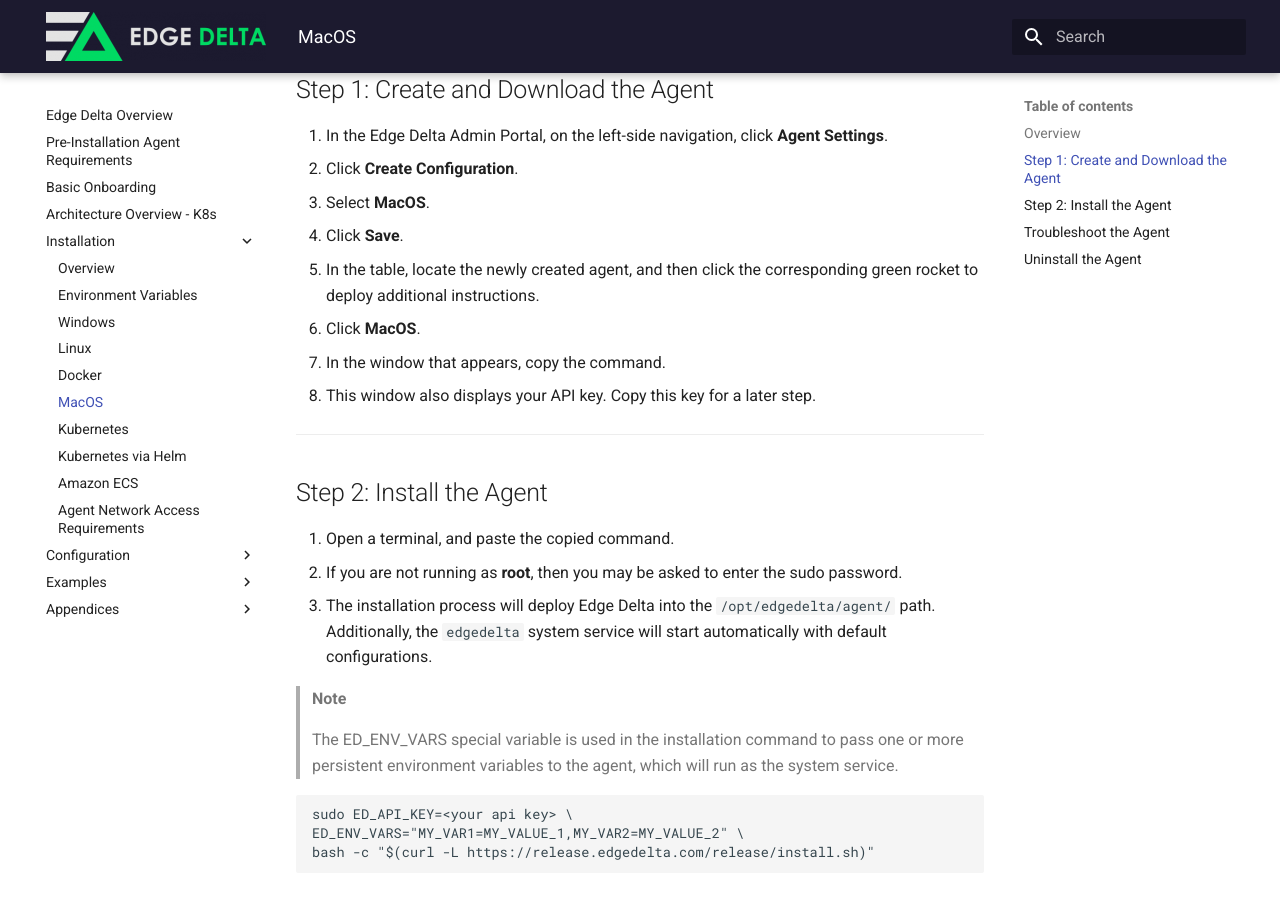
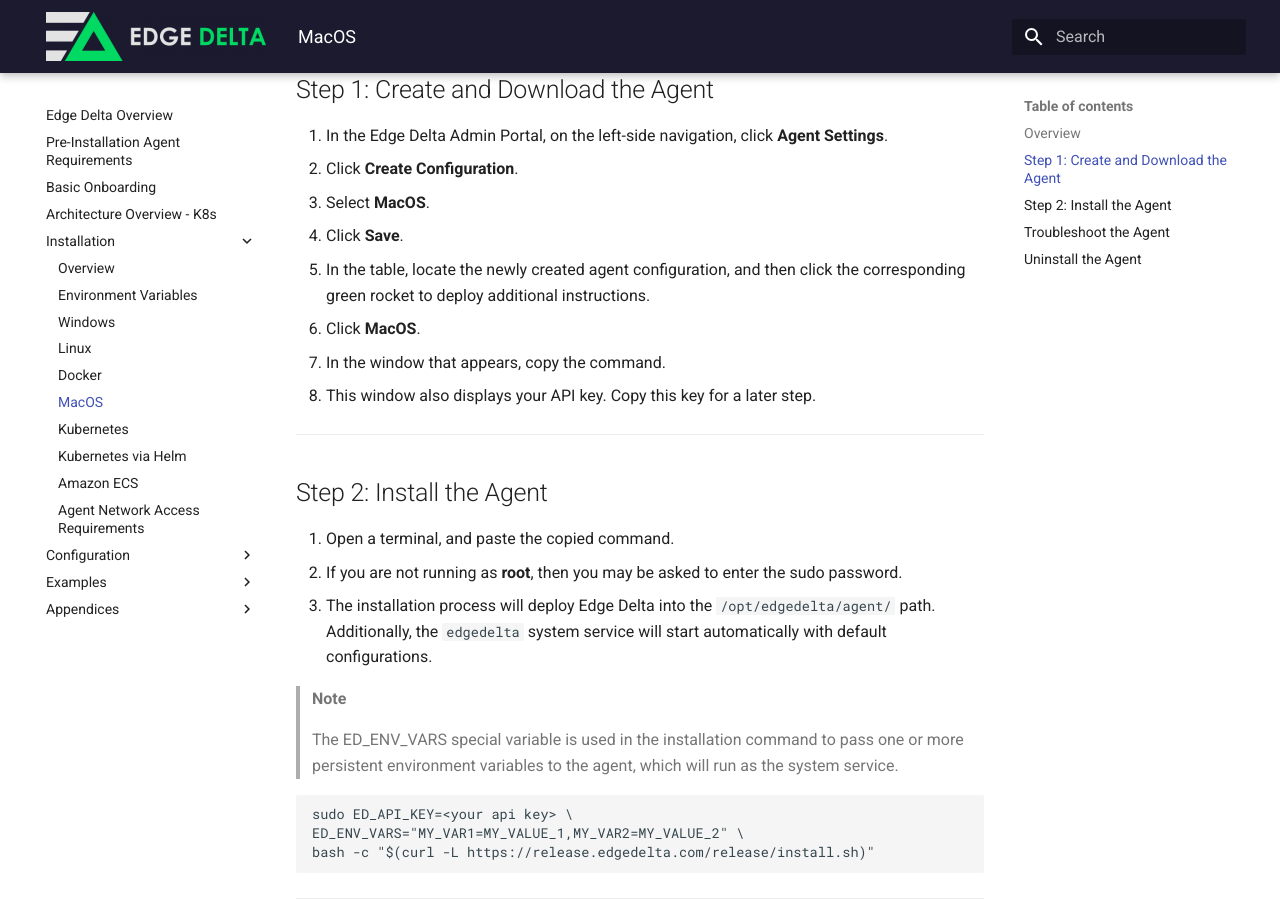
Before and after one commit to edgedelta/docs, an MkDocs documentation site: the page built from docs/installation/macos.md, in a window 1280 px wide and 900 px high, scrolled down 410 px. Built offline with MkDocs 1.6.1 and Material for MkDocs 9.7.7, drawn with Linux system fonts in a browser that asks for light colours.

Commit message:
Update macos.md

````diff
--- a/docs/installation/macos.md
+++ b/docs/installation/macos.md
@@ -22,7 +22,7 @@ You can use this document to learn how to install the Edge Delta Agent for your
 2. Click **Create Configuration**.
 3. Select **MacOS**.
 4. Click **Save**.
-5. In the table, locate the newly created agent, and then click the corresponding green rocket to deploy additional instructions.
+5. In the table, locate the newly created agent configuration, and then click the corresponding green rocket to deploy additional instructions.
 6. Click **MacOS**.
 7. In the window that appears, copy the command.
   - This window also displays your API key. Copy this key for a later step.
@@ -47,6 +47,8 @@ ED_ENV_VARS="MY_VAR1=MY_VALUE_1,MY_VAR2=MY_VALUE_2" \
 bash -c "$(curl -L https://release.edgedelta.com/release/install.sh)"
 ```
 
+***
+
 ## Troubleshoot the Agent
 
 To check the status of the agent, run the following command:
@@ -68,6 +70,8 @@ To check the agent's configuration file to ensure the configuration does not con
 cat /opt/edgedelta/agent/config.yml
 ```
 
+***
+
 ## Uninstall the Agent
 
 To uninstall the agent, run the following command as the **root** user:
````
